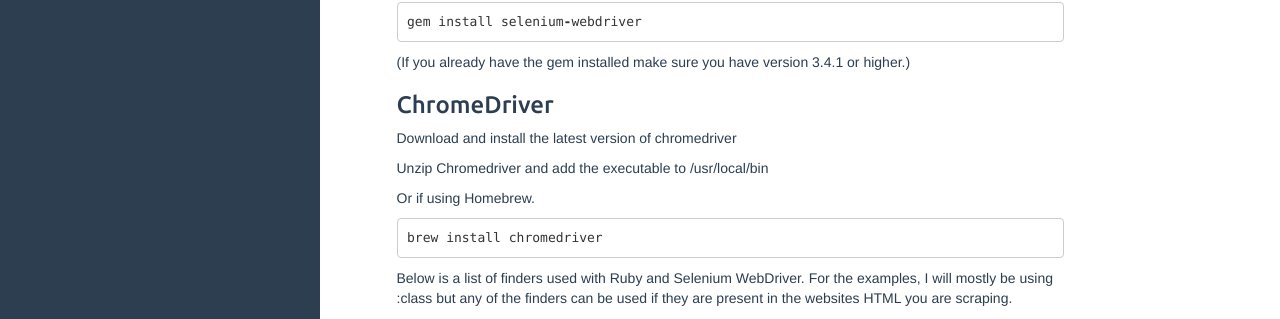
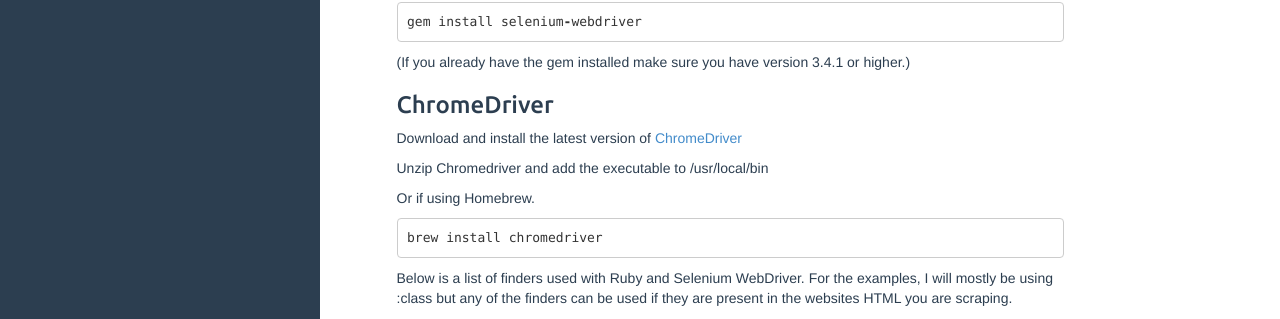
Before and after one commit to Rusty84/Rusty84.github.io, a Jekyll site: the page built from _posts/2019-03-07-Scrape.md, in a window 1280 px wide and 900 px high. Shown: the part 420-739 px from the top of the window. Built offline with Jekyll 4.4.1, drawn with Linux system fonts in a browser that asks for light colours; part of the change alters nothing that is shown.

```diff
--- a/_posts/2019-03-07-Scrape.md
+++ b/_posts/2019-03-07-Scrape.md
@@ -25,7 +25,7 @@ gem install selenium-webdriver
 
 <h3>ChromeDriver</h3>
 
-Download and install the latest version of chromedriver
+Download and install the latest version of <a href="https://sites.google.com/a/chromium.org/chromedriver/">ChromeDriver</a>
 
 Unzip Chromedriver and add the executable to /usr/local/bin
 
```
